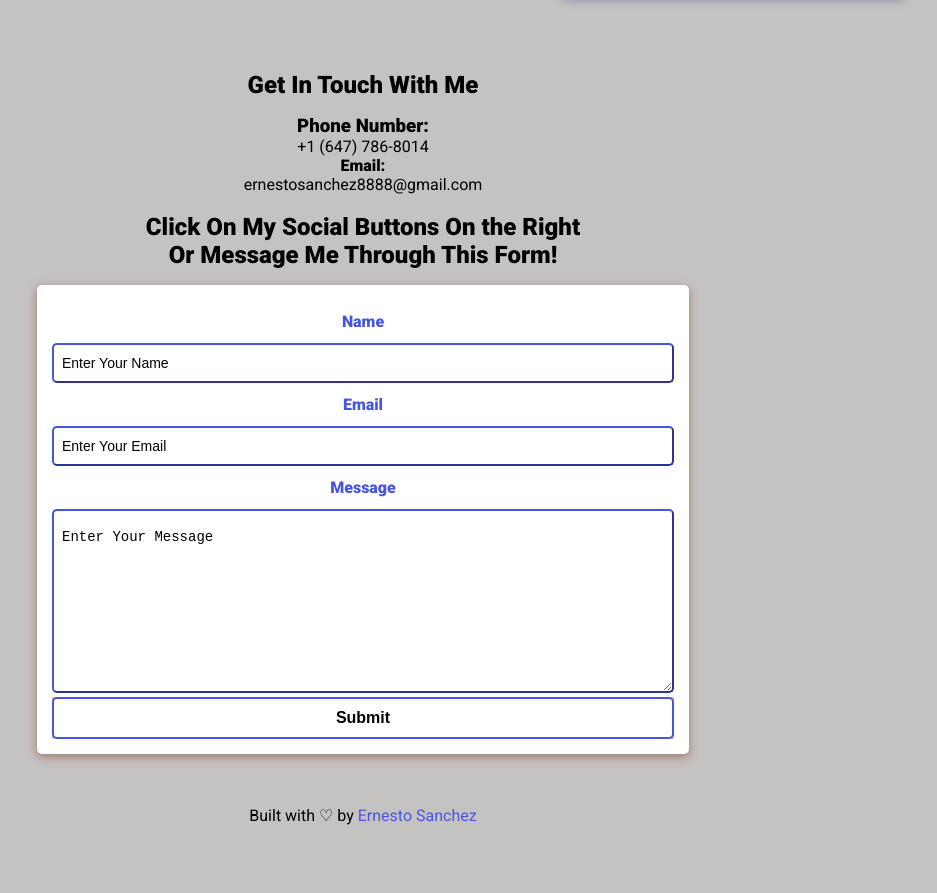
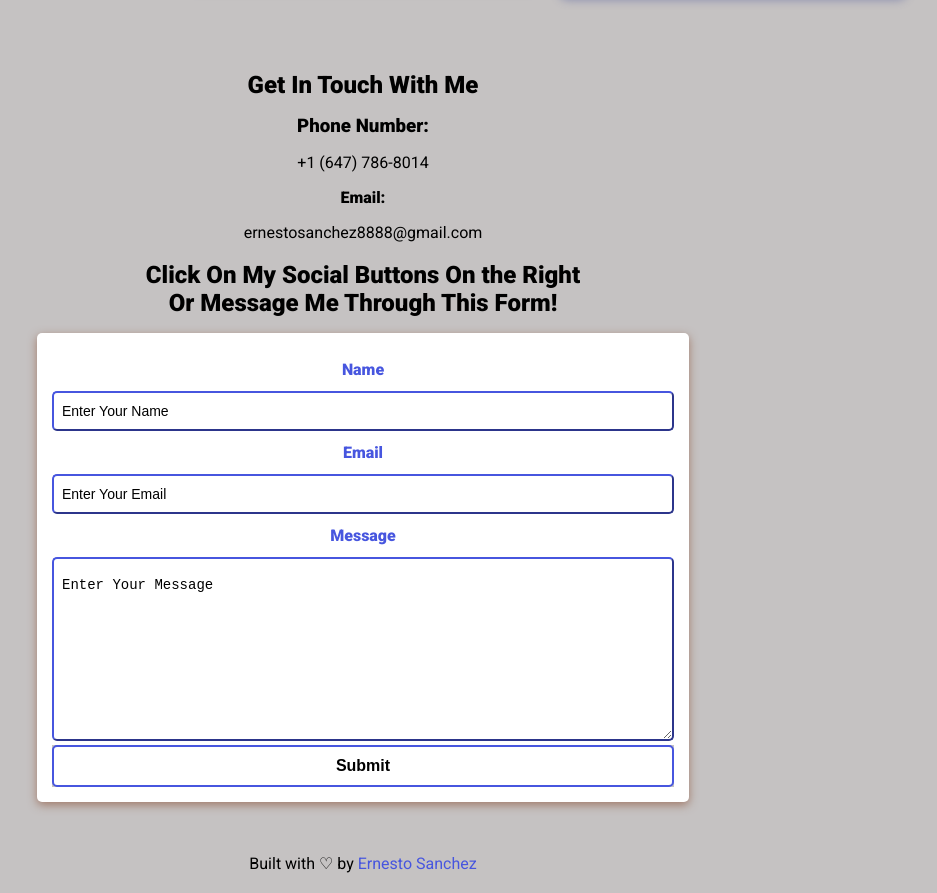
Before and after one commit to ernestosanchezCS/Ernesto_Portfolio_App, a plain HTML site: page index.html in a window 1280 px wide. Shown: the part 1901-2794 px from the top of the page, without its empty margins (277-1214 px from the left). Before the commit the page ends 2746 px from the top, so only its background shows below. Drawn offline with Linux system fonts and the light colour scheme.

Commit message:
More final touches

```diff
--- a/Assets/css/style.css
+++ b/Assets/css/style.css
@@ -240,6 +240,10 @@ nav ul li {
   margin-bottom: var(--bottom-margin-2);
 }
 
+h3 , h4 {
+  margin: var(--bottom-margin-2);
+}
+
 .contact-form-container {
   background-color: white;
   max-width: 40.75rem;
```
